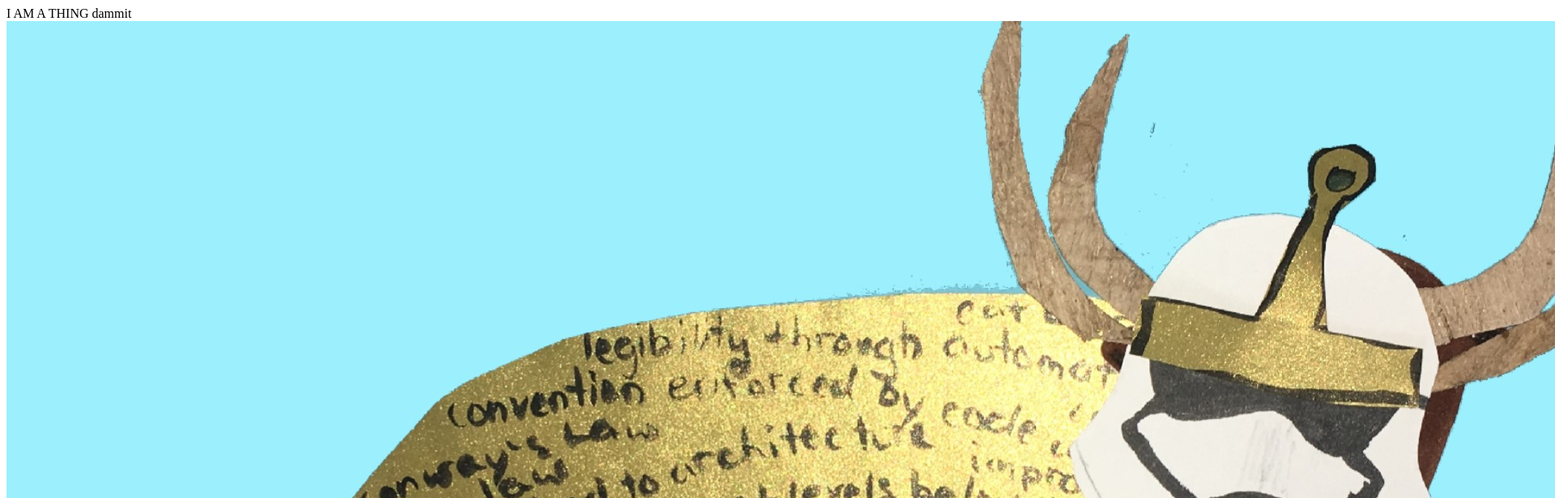
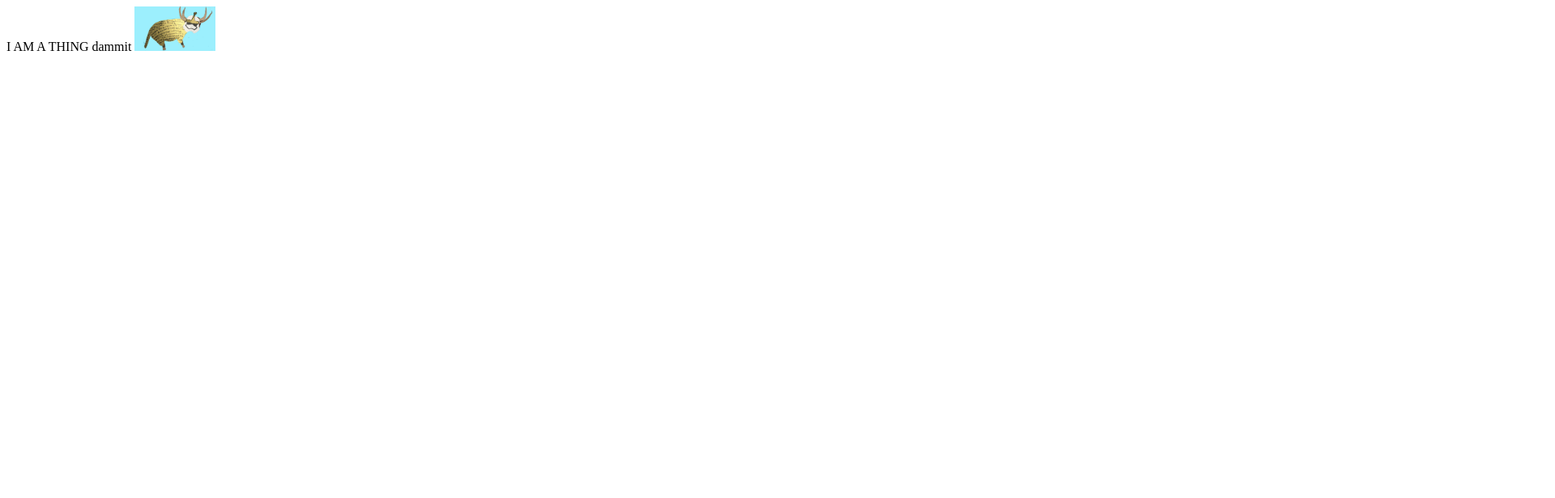
Before and after one commit to satellite-of-love/shavalottayaks, a plain HTML site: page index.html in a window 1280 px wide. Shown: the top 616 px of the page at 81% size, 1920 px wide, since content can reach past the window. Drawn offline with Linux system fonts and the light colour scheme.

Commit message:
Learned: vws are the same as pixels in the width attribute
Avdi points out that this attrimbute is legacy. It doesn't know about vw as a unit

```diff
--- a/index.html
+++ b/index.html
@@ -3,7 +3,7 @@
 <body>
     I AM A THING dammit
 
-    <img src="images/royal-imperial-golden-yak.jpg" />
+    <img src="images/royal-imperial-golden-yak.jpg" width="100" />
 </body>
 
 </html>
```
